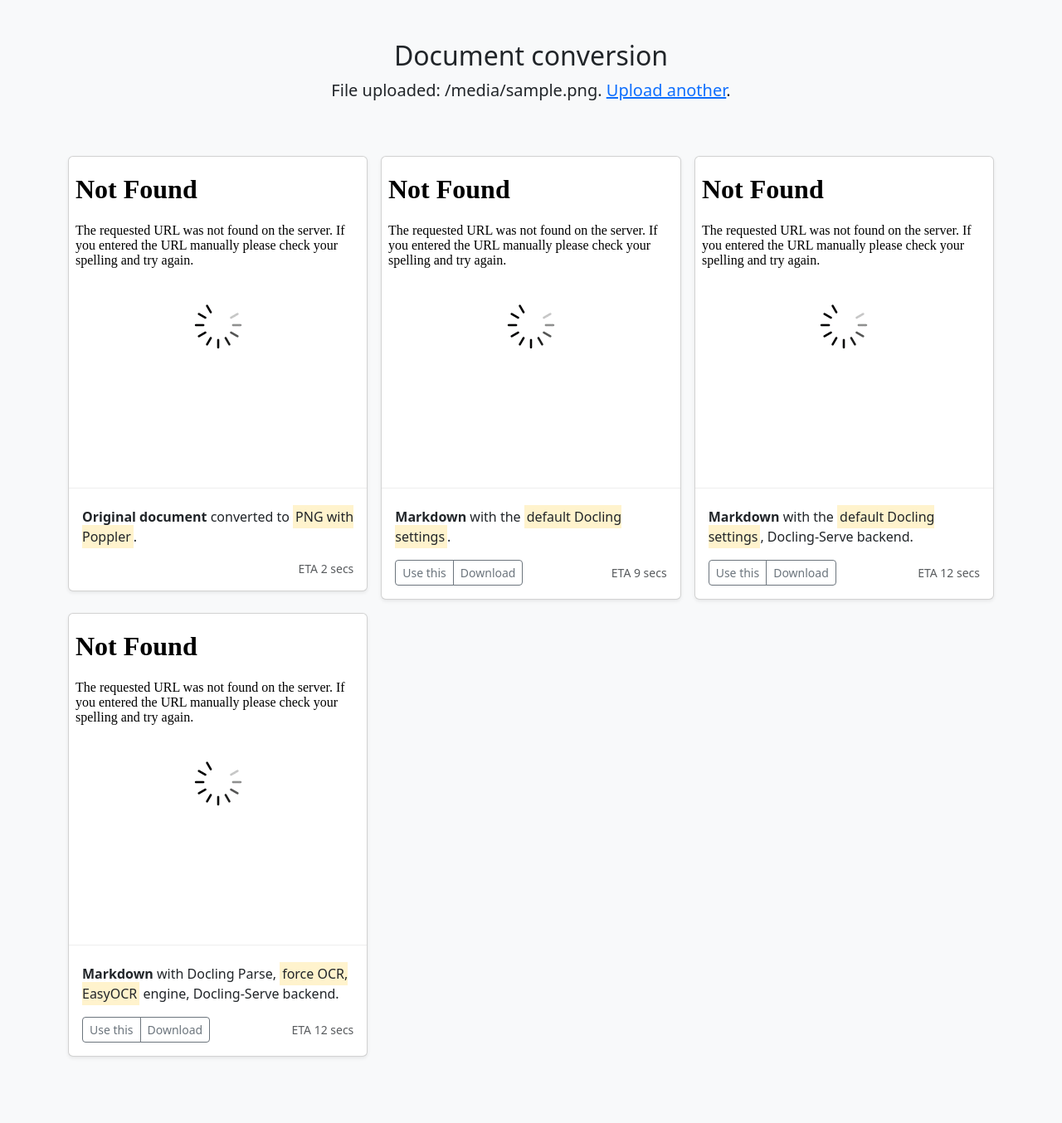
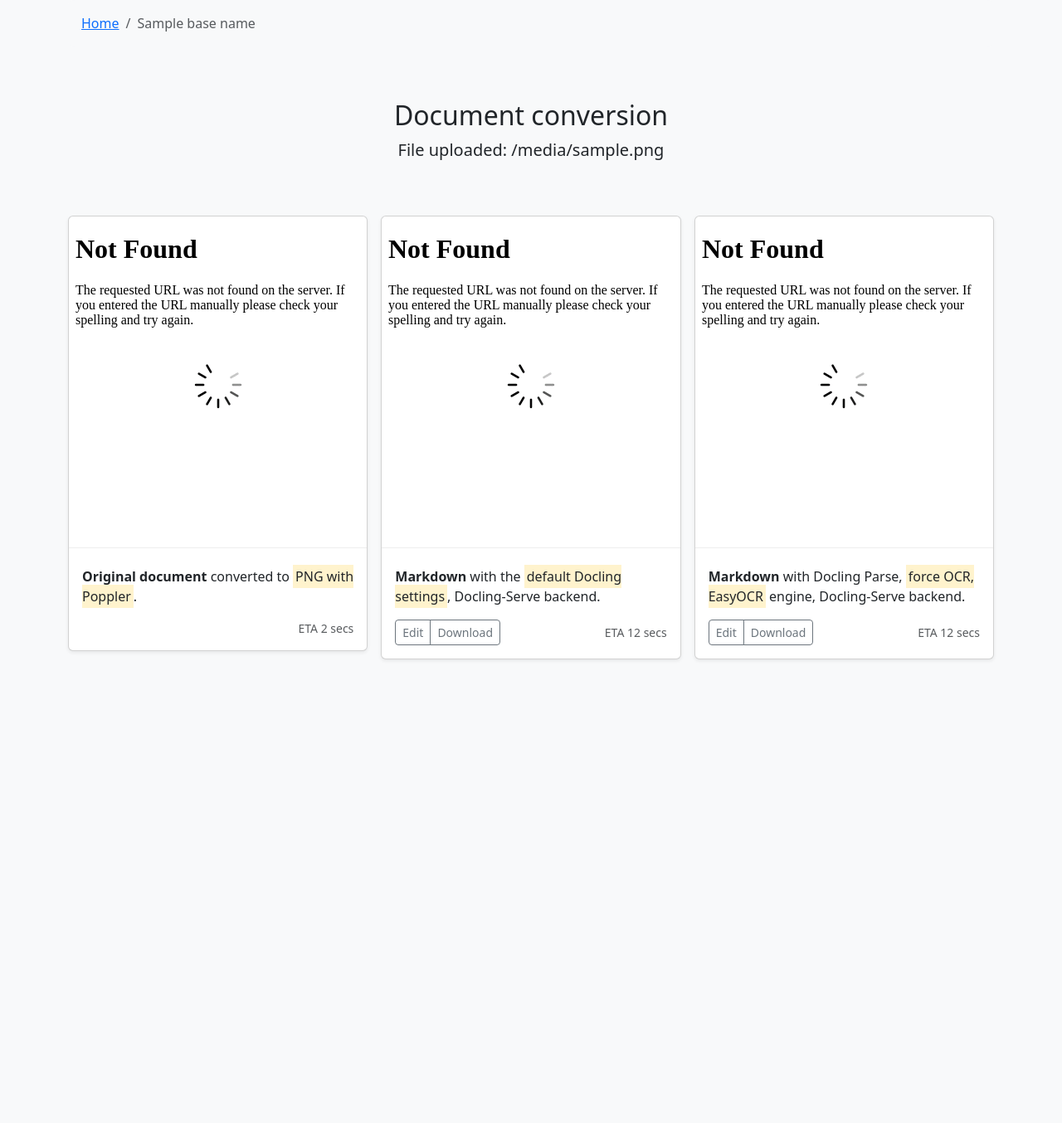
Before and after one commit to fabianofranz/doclinger, a Flask app: template templates/upload_success.html in a window 1280 px wide. Shown: the whole page at 83% size. After the commit the page ends 796 px from the top, so only its background shows below. Run offline with Flask 3, Linux system fonts and the light colour scheme; the template is opened without the code that fills it: most values are stand-ins (such as "Sample title", 1, 10 or a date in 2020); some libraries are stand-ins or nearby versions.

Commit message:
Using Docling serve as the backend for conversions. Exploring a JSON editor.

```diff
--- a/app.py
+++ b/app.py
@@ -13,13 +13,14 @@ from docling.datamodel.pipeline_options import (
     EasyOcrOptions,
 )
 from docling.document_converter import DocumentConverter, PdfFormatOption
-from flask import Flask, request, render_template, send_from_directory, abort
+from flask import Flask, request, render_template, send_from_directory, abort, send_file
 from markdown import markdown as md_to_html
 from pdf2image import convert_from_path
 from werkzeug.utils import secure_filename
 
 app = Flask(__name__)
 
+# TODO file upload structure must be improved for a multi-tenant environment
 upload_folder = tempfile.mkdtemp()
 output_folder = os.path.join(upload_folder, "converted")
 os.makedirs(output_folder, exist_ok=True)
@@ -91,7 +92,7 @@ async def serve_converted_file(base_name):
         # Convert PDF text to Markdown using PyMuPDF (or any other library)
         markdown_filename = f"{base_name}.md"
         markdown_path = os.path.join(app.config['OUTPUT_FOLDER'], markdown_filename)
-        markdown_text = await extract_markdown_from_pdf(file_path, technique)
+        markdown_text = await extract_markdown_from_pdf(file_path, base_name, technique)
         with open(markdown_path, 'w', encoding='utf-8') as f:
             f.write(markdown_text)
 
@@ -131,7 +132,7 @@ async def serve_converted_file(base_name):
         abort(400, description="Unsupported format")
 
 
-async def extract_markdown_from_pdf(pdf_path, technique):
+async def extract_markdown_from_pdf(pdf_path, base_name, technique):
     app.logger.info("Converting markdown with technique %s", technique)
 
     if technique == 'default':
@@ -149,7 +150,7 @@ async def extract_markdown_from_pdf(pdf_path, technique):
 
         base_url = "http://0.0.0.0:5001/v1alpha/convert/file"
         payload = {
-            "to_formats": ["md"],
+            "to_formats": ["md", "json"],
             "image_export_mode": "embedded",
             "do_ocr": True,
             "abort_on_error": False,
@@ -161,10 +162,19 @@ async def extract_markdown_from_pdf(pdf_path, technique):
         )
 
         if response.status_code != 200:
-            print(response)
             abort(500, description="Error converting with docling-serve backend")
 
-        return response.json()["document"]["md_content"]
+        response_json = response.json()
+        markdown_content = response_json["document"]["md_content"]
+        json_content = response_json["document"]["json_content"]
+
+        json_path = os.path.join(app.config['UPLOAD_FOLDER'], f"{base_name}_{technique}.json")
+
+        with open(json_path, 'w', encoding='utf-8') as f:
+            print("Writing", json_path)
+            json.dump(json_content, f)
+
+        return markdown_content
 
     elif technique == 'easyocr':
         pipeline_options = PdfPipelineOptions()
@@ -200,7 +210,7 @@ async def extract_markdown_from_pdf(pdf_path, technique):
 
         base_url = "http://0.0.0.0:5001/v1alpha/convert/file"
         payload = {
-            "to_formats": ["md"],
+            "to_formats": ["md", "json"],
             "image_export_mode": "embedded",
             "do_ocr": True,
             "force_ocr": True,
@@ -215,10 +225,17 @@ async def extract_markdown_from_pdf(pdf_path, technique):
         )
 
         if response.status_code != 200:
-            print(response)
             abort(500, description="Error converting with docling-serve backend")
 
-        return response.json()["document"]["md_content"]
+        markdown_content = response.json()["document"]["md_content"]
+        json_content = response.json()["document"]["json_content"]
+
+        json_path = os.path.join(app.config['UPLOAD_FOLDER'], f"{base_name}_{technique}.json")
+
+        with open(json_path, 'w', encoding='utf-8') as f:
+            json.dump(json_content, f)
+
+        return markdown_content
 
     elif technique == 'easyocr_from_png':
         image_path = f"{pdf_path}.png"
@@ -255,5 +272,32 @@ async def extract_markdown_from_pdf(pdf_path, technique):
     else:
         abort(400, description="Unsupported technique")
 
+@app.route('/docling_json/<base_name>/<technique>')
+def serve_docling_json(base_name, technique):
+    json_path = os.path.join(app.config['UPLOAD_FOLDER'], f"{base_name}_{technique}.json")
+
+    if not os.path.exists(json_path):
+        abort(404)
+
+    return send_file(json_path, mimetype='application/json')
+
+@app.route('/editor/<base_name>/<technique>')
+def docling_json_editor(base_name, technique):
+    json_path = os.path.join(app.config['UPLOAD_FOLDER'], f"{base_name}_{technique}.json")
+
+    if not os.path.exists(json_path):
+        abort(404)
+
+    with open(json_path, 'r') as file:
+        json_content = file.read()
+
+    return render_template(
+        'editor.html',
+        json_path=json_path,
+        json_content=json_content,
+        base_name=base_name,
+        technique=technique,
+    )
+
 if __name__ == '__main__':
     app.run(debug=True)
--- a/templates/upload_success.html
+++ b/templates/upload_success.html
@@ -22,11 +22,20 @@
 </head>
 <body class="bg-light">
 <div class="container">
+    <header>
+        <nav aria-label="breadcrumb">
+            <ol class="breadcrumb p-3 bg-body-tertiary rounded-3">
+                <li class="breadcrumb-item"><a href="/">Home</a></li>
+                <li class="breadcrumb-item active" aria-current="page">{{ base_name }}</li>
+            </ol>
+        </nav>
+    </header>
+
     <main>
         <div class="py-5 text-center">
             <h2>Document conversion</h2>
             <p class="lead">
-                File uploaded: {{ filename }}. <a href="{{ url_for('upload_form') }}">Upload another</a>.
+                File uploaded: {{ filename }}
             </p>
         </div>
 
@@ -53,32 +62,14 @@
         <div class="col">
             <div class="card shadow-sm">
                 <div class="holds-the-iframe">
-                    <iframe src="{{ url_for('serve_converted_file', base_name=base_name, format='markdown', render='true') }}"></iframe>
-                </div>
-                <div class="card-body">
-                    <p class="card-text"><strong>Markdown</strong> with the <mark>default Docling settings</mark>.</p>
-                    <div class="d-flex justify-content-between align-items-center">
-                        <div class="btn-group">
-                            <button type="button" class="btn btn-sm btn-outline-secondary">Use this</button>
-                            <button type="button" class="btn btn-sm btn-outline-secondary">Download</button>
-                        </div>
-                        <small class="text-body-secondary">ETA 9 secs</small>
-                    </div>
-                </div>
-            </div>
-        </div>
-
-        <div class="col">
-            <div class="card shadow-sm">
-                <div class="holds-the-iframe">
                     <iframe src="{{ url_for('serve_converted_file', base_name=base_name, format='markdown', render='true', technique='default_docling_serve') }}"></iframe>
                 </div>
                 <div class="card-body">
                     <p class="card-text"><strong>Markdown</strong> with the <mark>default Docling settings</mark>, Docling-Serve backend.</p>
                     <div class="d-flex justify-content-between align-items-center">
                         <div class="btn-group">
-                            <button type="button" class="btn btn-sm btn-outline-secondary">Use this</button>
-                            <button type="button" class="btn btn-sm btn-outline-secondary">Download</button>
+                            <a href="{{ url_for('docling_json_editor', base_name=base_name, technique='default_docling_serve') }}" class="btn btn-sm btn-outline-secondary">Edit</a>
+                            <a href="" class="btn btn-sm btn-outline-secondary">Download</a>
                         </div>
                         <small class="text-body-secondary">ETA 12 secs</small>
                     </div>
@@ -95,8 +86,8 @@
                     <p class="card-text"><strong>Markdown</strong> with Docling Parse, <mark>force OCR, EasyOCR</mark> engine, Docling-Serve backend.</p>
                     <div class="d-flex justify-content-between align-items-center">
                         <div class="btn-group">
-                            <button type="button" class="btn btn-sm btn-outline-secondary">Use this</button>
-                            <button type="button" class="btn btn-sm btn-outline-secondary">Download</button>
+                            <a href="{{ url_for('docling_json_editor', base_name=base_name, technique='easyocr_docling_serve') }}" class="btn btn-sm btn-outline-secondary">Edit</a>
+                            <a href="" class="btn btn-sm btn-outline-secondary">Download</a>
                         </div>
                         <small class="text-body-secondary">ETA 12 secs</small>
                     </div>
```
Also changed, not shown: templates/editor.html (added, +73 -0 lines), templates/upload_form.html (+7 -0 lines).
